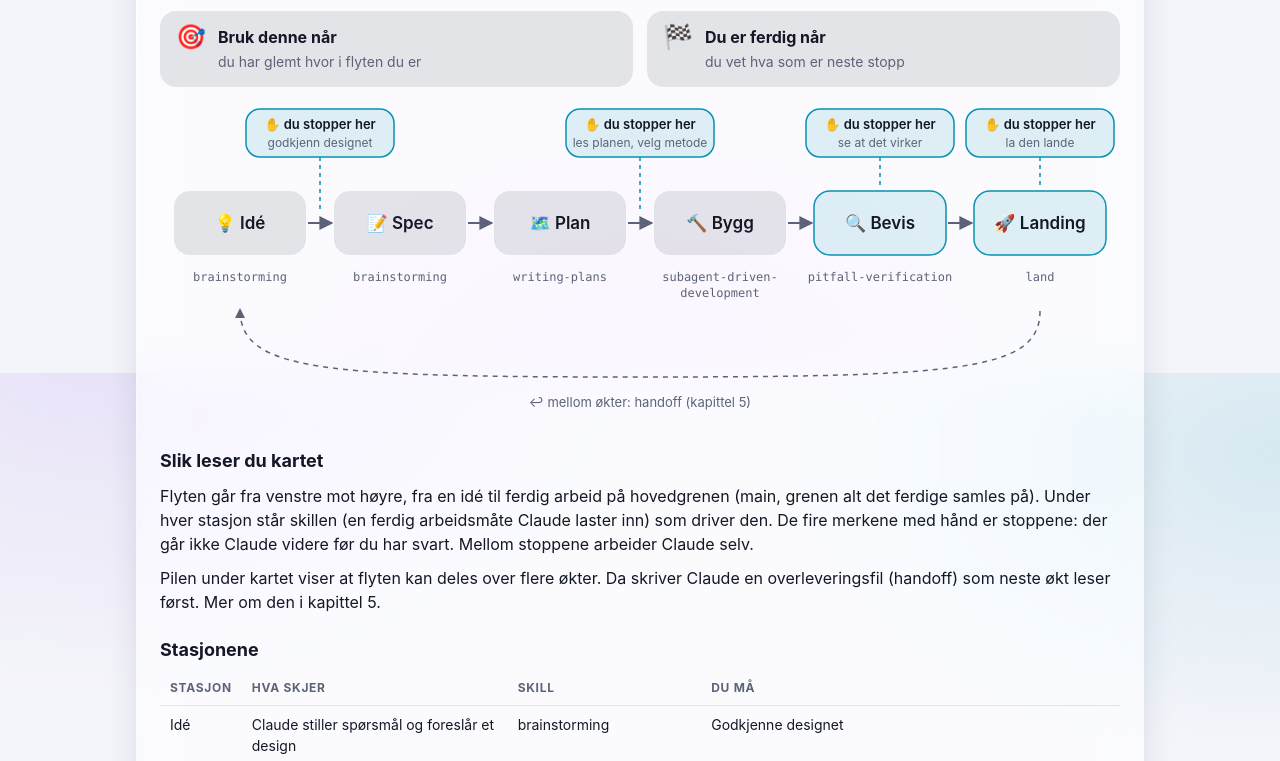
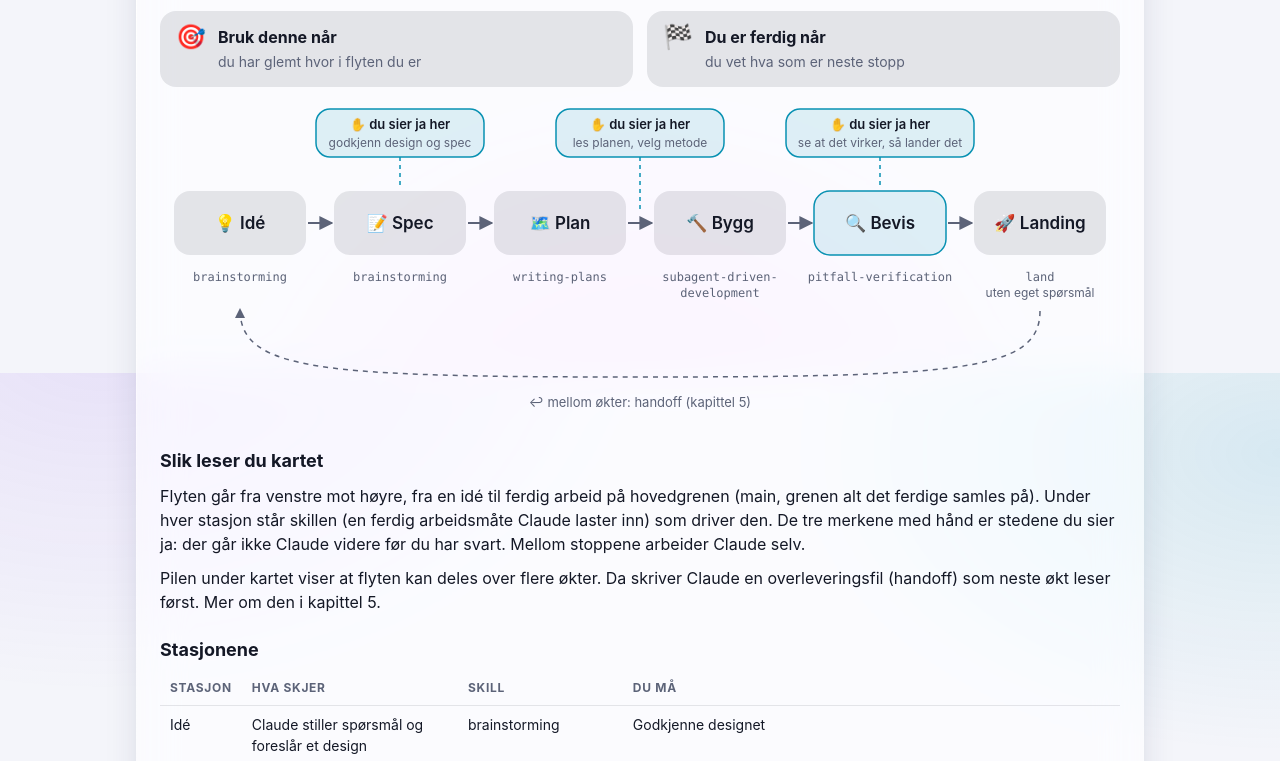
Before and after one commit to Paretofilm/superpowers-gstack, a plain HTML site: page docs/manual/manual.html in a window 1280 px wide. Shown: the part 427-1188 px from the top of the page. Drawn offline with Linux system fonts and the light colour scheme.

Commit message:
docs(manual): chapter 0 has three yes-points, not four
Co-Authored-By: Claude Sonnet 5.5 <noreply@anthropic.com>

```diff
--- a/docs/manual/manual.html
+++ b/docs/manual/manual.html
@@ -154,7 +154,7 @@ ol.toc li{margin:6px 0}
     <div class="chip"><span class="ic">🎯</span><div><b>Bruk denne når</b><span>du har glemt hvor i flyten du er</span></div></div>
     <div class="chip"><span class="ic">🏁</span><div><b>Du er ferdig når</b><span>du vet hva som er neste stopp</span></div></div>
   </div>
-<div class="scroll"><svg viewBox="0 0 960 330" role="img" aria-label="Kart over flyten: Idé, Spec, Plan, Bygg, Bevis og Landing, med fire stopp der du bestemmer, og en pil tilbake som viser overlevering mellom økter">
+<div class="scroll"><svg viewBox="0 0 960 330" role="img" aria-label="Kart over flyten: Idé, Spec, Plan, Bygg, Bevis og Landing, med tre stopp der du sier ja, og en pil tilbake som viser overlevering mellom økter">
   <defs>
     <marker id="k-ar" viewBox="0 0 10 10" refX="9" refY="5" markerWidth="7" markerHeight="7" orient="auto"><path d="M0,0 L10,5 L0,10 z" fill="var(--muted)"/></marker>
   </defs>
@@ -175,9 +175,10 @@ ol.toc li{margin:6px 0}
     <rect x="654" y="96" width="132" height="64" rx="16" fill="var(--cyan-s)" stroke="var(--cyan)" stroke-width="1.5"/>
     <text x="720" y="134" text-anchor="middle" font-size="17" font-weight="600">🔍 Bevis</text>
     <text x="720" y="186" text-anchor="middle" font-size="12" class="m mono">pitfall-verification</text>
-    <rect x="814" y="96" width="132" height="64" rx="16" fill="var(--cyan-s)" stroke="var(--cyan)" stroke-width="1.5"/>
+    <rect x="814" y="96" width="132" height="64" rx="16" fill="var(--line)"/>
     <text x="880" y="134" text-anchor="middle" font-size="17" font-weight="600">🚀 Landing</text>
     <text x="880" y="186" text-anchor="middle" font-size="12" class="m mono">land</text>
+    <text x="880" y="202" text-anchor="middle" font-size="12" class="m">uten eget spørsmål</text>
   </g>
   <g stroke="var(--muted)" stroke-width="2" fill="none">
     <path d="M148,128 L172,128" marker-end="url(#k-ar)"/>
@@ -187,38 +188,34 @@ ol.toc li{margin:6px 0}
     <path d="M788,128 L812,128" marker-end="url(#k-ar)"/>
   </g>
   <g fill="var(--cyan-s)" stroke="var(--cyan)" stroke-width="1.5">
-    <rect x="86" y="14" width="148" height="48" rx="14"/>
-    <rect x="406" y="14" width="148" height="48" rx="14"/>
-    <rect x="646" y="14" width="148" height="48" rx="14"/>
-    <rect x="806" y="14" width="148" height="48" rx="14"/>
+    <rect x="156" y="14" width="168" height="48" rx="14"/>
+    <rect x="396" y="14" width="168" height="48" rx="14"/>
+    <rect x="626" y="14" width="188" height="48" rx="14"/>
   </g>
   <g stroke="var(--cyan)" stroke-width="1.5" stroke-dasharray="4 4" fill="none">
-    <path d="M160,62 L160,118"/>
+    <path d="M240,62 L240,92"/>
     <path d="M480,62 L480,118"/>
     <path d="M720,62 L720,92"/>
-    <path d="M880,62 L880,92"/>
   </g>
   <g text-anchor="middle">
-    <text x="160" y="34" font-size="13" font-weight="600">✋ du stopper her</text>
-    <text x="160" y="52" font-size="12" class="m">godkjenn designet</text>
-    <text x="480" y="34" font-size="13" font-weight="600">✋ du stopper her</text>
+    <text x="240" y="34" font-size="13" font-weight="600">✋ du sier ja her</text>
+    <text x="240" y="52" font-size="12" class="m">godkjenn design og spec</text>
+    <text x="480" y="34" font-size="13" font-weight="600">✋ du sier ja her</text>
     <text x="480" y="52" font-size="12" class="m">les planen, velg metode</text>
-    <text x="720" y="34" font-size="13" font-weight="600">✋ du stopper her</text>
-    <text x="720" y="52" font-size="12" class="m">se at det virker</text>
-    <text x="880" y="34" font-size="13" font-weight="600">✋ du stopper her</text>
-    <text x="880" y="52" font-size="12" class="m">la den lande</text>
+    <text x="720" y="34" font-size="13" font-weight="600">✋ du sier ja her</text>
+    <text x="720" y="52" font-size="12" class="m">se at det virker, så lander det</text>
   </g>
   <path d="M880,216 C880,276 800,282 480,282 C160,282 80,276 80,214" fill="none" stroke="var(--muted)" stroke-width="1.5" stroke-dasharray="5 5" marker-end="url(#k-ar)"/>
   <text x="480" y="312" text-anchor="middle" font-size="13" class="m">↩ mellom økter: handoff (kapittel 5)</text>
 </svg></div>
 <h3>Slik leser du kartet</h3>
-<p>Flyten går fra venstre mot høyre, fra en idé til ferdig arbeid på hovedgrenen (main, grenen alt det ferdige samles på). Under hver stasjon står skillen (en ferdig arbeidsmåte Claude laster inn) som driver den. De fire merkene med hånd er stoppene: der går ikke Claude videre før du har svart. Mellom stoppene arbeider Claude selv.</p>
+<p>Flyten går fra venstre mot høyre, fra en idé til ferdig arbeid på hovedgrenen (main, grenen alt det ferdige samles på). Under hver stasjon står skillen (en ferdig arbeidsmåte Claude laster inn) som driver den. De tre merkene med hånd er stedene du sier ja: der går ikke Claude videre før du har svart. Mellom stoppene arbeider Claude selv.</p>
 <p>Pilen under kartet viser at flyten kan deles over flere økter. Da skriver Claude en overleveringsfil (handoff) som neste økt leser først. Mer om den i kapittel 5.</p>
 <h3>Stasjonene</h3>
-<div class="scroll"><table><thead><tr><th>Stasjon</th><th>Hva skjer</th><th>Skill</th><th>Du må</th></tr></thead><tbody><tr><td>Idé</td><td>Claude stiller spørsmål og foreslår et design</td><td>brainstorming</td><td>Godkjenne designet</td></tr><tr><td>Spec</td><td>Designet skrives ned som en spesifikasjon (spec)</td><td>brainstorming</td><td>Lese den hvis den er stor</td></tr><tr><td>Plan</td><td>Spesifikasjonen blir en plan med små oppgaver</td><td>writing-plans</td><td>Lese planen og velge hvordan den skal kjøres</td></tr><tr><td>Bygg</td><td>En ny underagent (subagent) bygger hver oppgave</td><td>subagent-driven-development</td><td>Ingenting, Claude kjører selv</td></tr><tr><td>Bevis</td><td>Claude sjekker at det virker og leter etter feller</td><td>pitfall-verification, verify-and-land</td><td>Se at det virker: verify-and-land bygger og starter grenen, og du bekrefter at rettelsen er der</td></tr><tr><td>Landing</td><td>Det ferdige samles på hovedgrenen</td><td>land</td><td>Si ja til landingen</td></tr></tbody></table></div>
+<div class="scroll"><table><thead><tr><th>Stasjon</th><th>Hva skjer</th><th>Skill</th><th>Du må</th></tr></thead><tbody><tr><td>Idé</td><td>Claude stiller spørsmål og foreslår et design</td><td>brainstorming</td><td>Godkjenne designet</td></tr><tr><td>Spec</td><td>Designet skrives ned som en spesifikasjon (spec)</td><td>brainstorming</td><td>Lese og godkjenne spesifikasjonen (ved store oppgaver)</td></tr><tr><td>Plan</td><td>Spesifikasjonen blir en plan med små oppgaver</td><td>writing-plans</td><td>Lese planen og velge hvordan den skal kjøres</td></tr><tr><td>Bygg</td><td>En ny underagent (subagent) bygger hver oppgave</td><td>subagent-driven-development</td><td>Ingenting, Claude kjører selv</td></tr><tr><td>Bevis</td><td>Claude sjekker at det virker og leter etter feller</td><td>pitfall-verification, verify-and-land</td><td>Se at det virker: verify-and-land bygger og starter grenen, og du bekrefter at rettelsen er der. Det samme ja-et lander endringen</td></tr><tr><td>Landing</td><td>Det ferdige samles på hovedgrenen</td><td>land</td><td>Ingenting ekstra. Kjører du land direkte, spør den bare når en sjekk trenger deg, for eksempel godkjenning av kontrollene, som må gjøres i et ekte terminalvindu</td></tr></tbody></table></div>
 <h3>Snarveier</h3>
 <ul><li><code>/superpowers-gstack:vibe</code> bygger én funksjon fra start til landing med én runde spørsmål, låste akseptansetester som eneste sjekkpunkt og en ny underagent per fase.</li><li><code>/superpowers-gstack:autoimplement</code> kjører en ferdig plan med flere faser: én underagent per fase, gjennomgang og feller-sjekk mellom hver fase, og stopp når den finner noe du må ta stilling til.</li></ul>
-<div class="key">💡 Du stopper fire steder: godkjenne designet, lese planen, se at det virker og la den lande. Alt annet gjør Claude.</div>
+<div class="key">💡 Du sier ja tre steder: designet, planen og når du har sett at det virker. Alt annet gjør Claude.</div>
 </section>
 
 <footer>Bygget fra <code>docs/manual/</code> med <code>python3 scripts/build-manual.py</code></footer>
```
Also changed, not shown: docs/manual/00-kartet.md (+5 -5 lines), docs/manual/figurer/kartet.svg.
